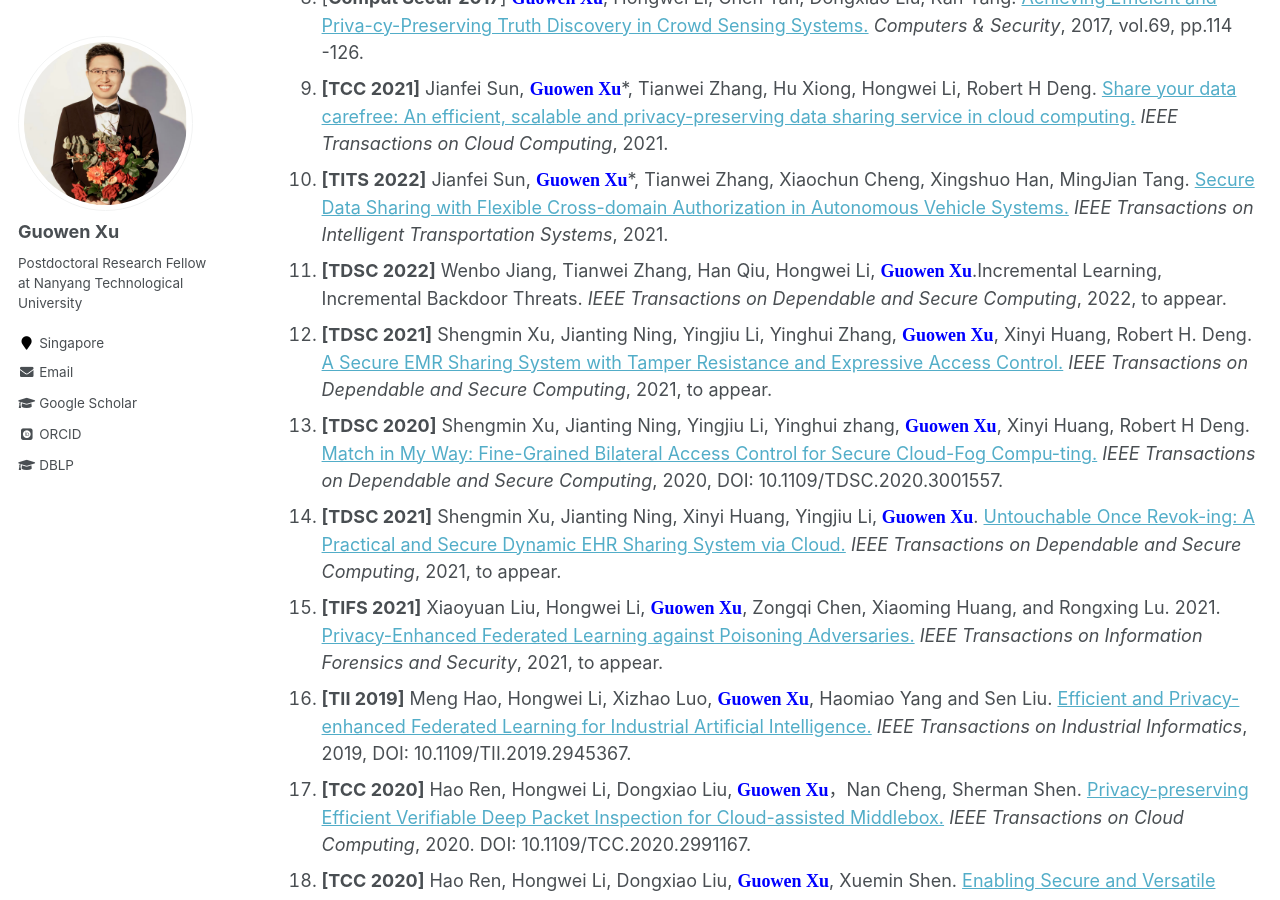
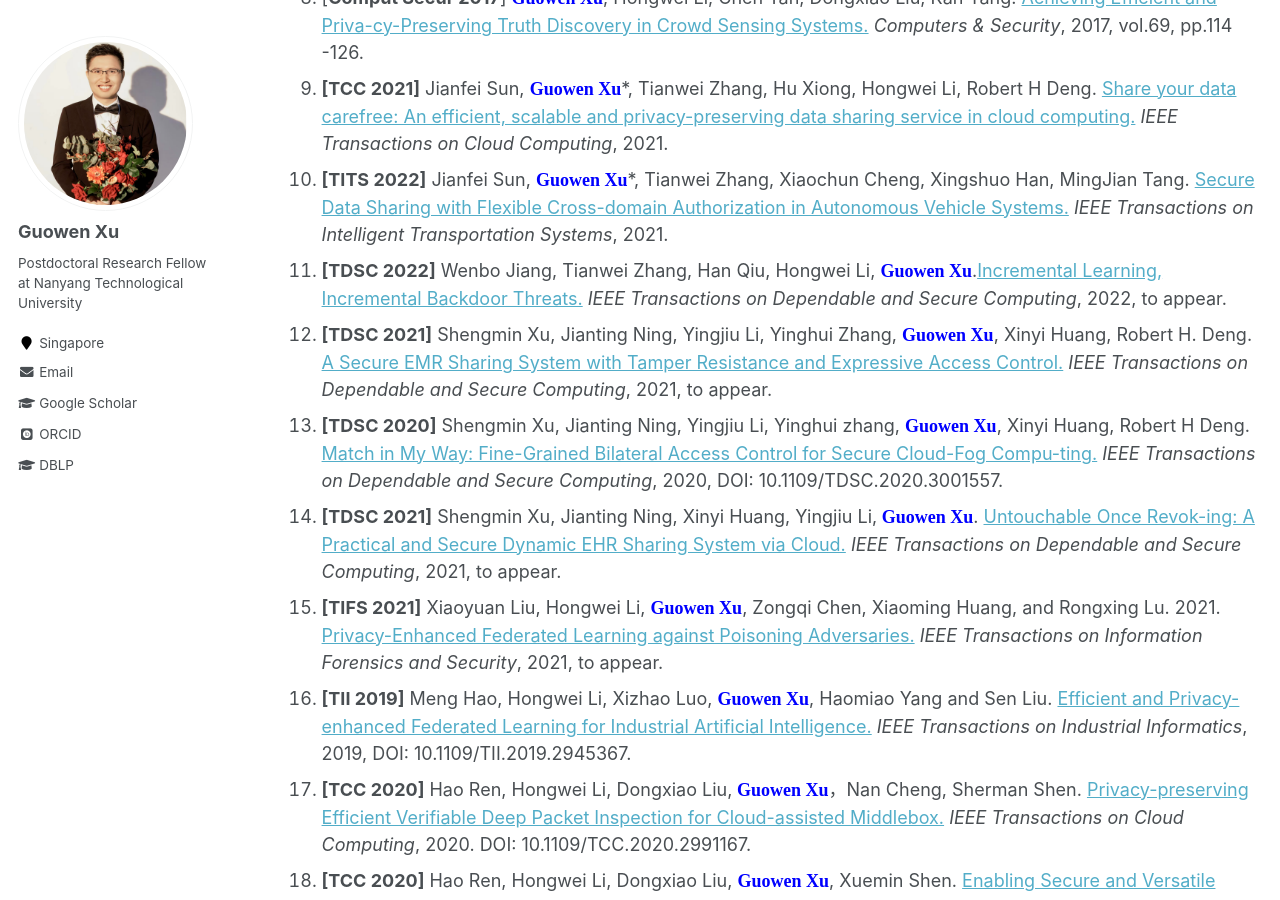
Before and after one commit to Guowen-xu/guowen-xu.github.io, a Jekyll site: the page built from _pages/publications.md, in a window 1280 px wide and 900 px high, scrolled down 943 px. Built offline with Jekyll 4.4.1, drawn with Linux system fonts in a browser that asks for light colours; some web fonts are replaced; part of the change alters nothing that is shown.

Commit message:
Update publications.md

```diff
--- a/_pages/publications.md
+++ b/_pages/publications.md
@@ -24,7 +24,7 @@ You can find my articles on my [Google Scholar](https://scholar.google.com.hk/ci
 8. [**Comput Secur 2017**] **<font face="Times New Roman" color=blue size=4> Guowen Xu</font>**, Hongwei Li, Chen Tan, Dongxiao Liu, Kan Yang. [Achieving Efficient and Priva-cy-Preserving Truth Discovery in Crowd Sensing Systems.](https://www.sciencedirect.com/science/article/pii/S0167404816301675) *Computers & Security*, 2017, vol.69, pp.114 -126.
 9. **[TCC 2021]** Jianfei Sun,  **<font face="Times New Roman" color=blue size=4> Guowen Xu</font>**\*, Tianwei Zhang, Hu Xiong, Hongwei Li, Robert H Deng. [Share your data carefree: An efficient, scalable and privacy-preserving data sharing service in cloud computing.](https://ieeexplore.ieee.org/document/9560030) *IEEE Transactions on Cloud Computing*, 2021.
 10. **[TITS 2022]** Jianfei Sun,  **<font face="Times New Roman" color=blue size=4> Guowen Xu</font>**\*, Tianwei Zhang, Xiaochun Cheng, Xingshuo Han, MingJian Tang. [Secure Data Sharing with Flexible Cross-domain Authorization in Autonomous Vehicle Systems.](https://ieeexplore.ieee.org/document/9737055) *IEEE Transactions on Intelligent Transportation Systems*, 2021.
-11. **[TDSC 2022]** Wenbo Jiang, Tianwei Zhang, Han Qiu,  Hongwei Li,  **<font face="Times New Roman" color=blue size=4> Guowen Xu</font>**.Incremental Learning, Incremental Backdoor Threats.  *IEEE Transactions on Dependable and Secure Computing*, 2022, to appear.
+11. **[TDSC 2022]** Wenbo Jiang, Tianwei Zhang, Han Qiu,  Hongwei Li,  **<font face="Times New Roman" color=blue size=4> Guowen Xu</font>**.[Incremental Learning, Incremental Backdoor Threats.](https://ieeexplore.ieee.org/document/9872528)  *IEEE Transactions on Dependable and Secure Computing*, 2022, to appear.
 12. **[TDSC 2021]** Shengmin Xu, Jianting Ning, Yingjiu Li, Yinghui Zhang,  **<font face="Times New Roman" color=blue size=4> Guowen Xu</font>**, Xinyi Huang, Robert H. Deng. [A Secure EMR Sharing System with Tamper Resistance and Expressive Access Control.](https://ieeexplore.ieee.org/document/9609621)  *IEEE Transactions on Dependable and Secure Computing*, 2021, to appear.
 13. **[TDSC 2020]** Shengmin Xu, Jianting Ning, Yingjiu Li, Yinghui zhang, **<font face="Times New Roman" color=blue size=4> Guowen Xu</font>**, Xinyi Huang, Robert H Deng. [Match in My Way: Fine-Grained Bilateral Access Control for Secure Cloud-Fog Compu-ting.](https://ieeexplore.ieee.org/document/9115214) *IEEE Transactions on Dependable and Secure Computing*, 2020, DOI: 10.1109/TDSC.2020.3001557.
 14.  **[TDSC 2021]** Shengmin Xu, Jianting Ning, Xinyi Huang, Yingjiu Li,**<font face="Times New Roman" color=blue size=4> Guowen Xu</font>**. [Untouchable Once Revok-ing: A Practical and Secure Dynamic EHR Sharing System via Cloud.](https://ieeexplore.ieee.org/document/9520256) *IEEE Transactions on Dependable and Secure Computing*, 2021, to appear.
```
